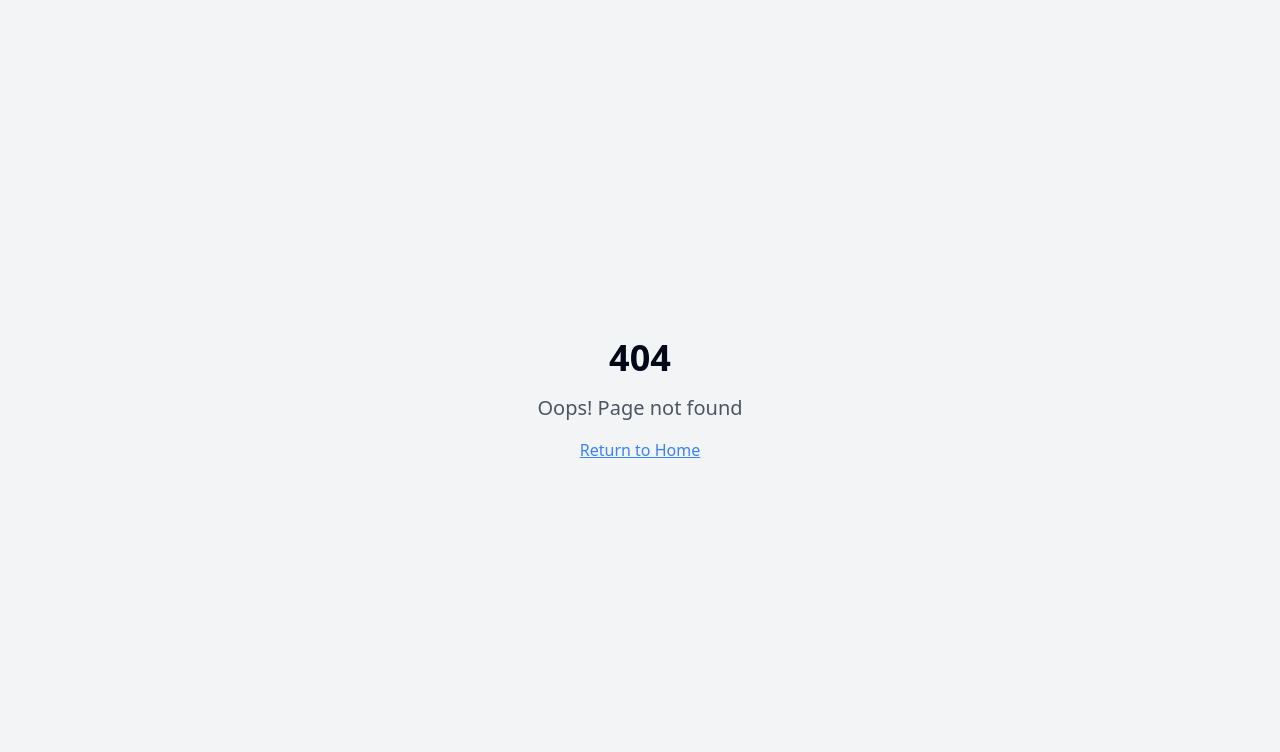
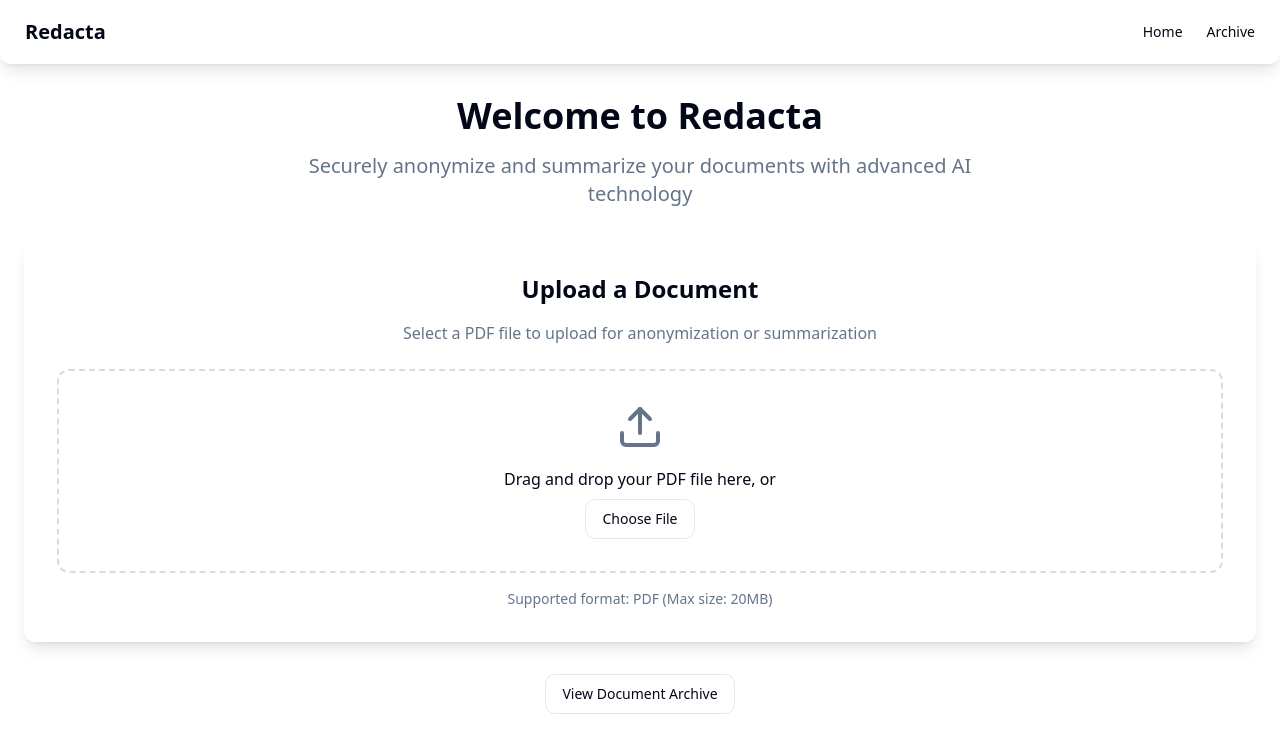
Before and after one commit to AET-DevOps25/team-oopsops, a React (Vite) app in the folder client/: page / in a window 1280 px wide. Before the commit this address had no page. Shown: the top 752 px of the page. Built offline with nearby package versions, Linux system fonts and the light colour scheme.

Commit message:
Add: Index page with Document upload functionality

```diff
--- a/client/src/App.tsx
+++ b/client/src/App.tsx
@@ -4,6 +4,7 @@ import { Toaster as Sonner } from "@/components/ui/sonner";
 import { TooltipProvider } from "@/components/ui/tooltip";
 import { QueryClient, QueryClientProvider } from "@tanstack/react-query";
 import { BrowserRouter, Routes, Route } from "react-router-dom";
+import Index from "./pages/Index";
 import NotFound from "./pages/NotFound";
 
 const queryClient = new QueryClient();
@@ -15,6 +16,7 @@ const App = () => (
       <Sonner />
       <BrowserRouter>
         <Routes>
+          <Route path="/" element={<Index />} />
           {/* ADD ALL CUSTOM ROUTES ABOVE THE CATCH-ALL "*" ROUTE */}
           <Route path="*" element={<NotFound />} />
         </Routes>
--- /dev/null
+++ b/client/src/pages/Index.tsx
@@ -0,0 +1,188 @@
+
+import React, { useState, useRef } from "react";
+import { Link } from "react-router-dom";
+import { Button } from "@/components/ui/button";
+import Navbar from "@/components/Navbar";
+import { Upload, FileText, X } from "lucide-react";
+
+const Index = () => {
+  const [selectedFile, setSelectedFile] = useState<File | null>(null);
+  const [isDragOver, setIsDragOver] = useState(false);
+  const [isUploading, setIsUploading] = useState(false);
+  const fileInputRef = useRef<HTMLInputElement>(null);
+
+  const handleFileSelect = (file: File) => {
+    const maxSizeInBytes = 20 * 1024 * 1024; // 20MB in bytes
+
+    if (file.type !== "application/pdf") {
+      alert("Please select a PDF file only.");
+      return;
+    }
+
+    if (file.size > maxSizeInBytes) {
+      alert("File size must be less than 20MB. Please select a smaller file.");
+      return;
+    }
+
+    setSelectedFile(file);
+  };
+
+  const handleFileChange = (event: React.ChangeEvent<HTMLInputElement>) => {
+    const file = event.target.files?.[0];
+    if (file) {
+      handleFileSelect(file);
+    }
+  };
+
+  const handleDragOver = (event: React.DragEvent) => {
+    event.preventDefault();
+    setIsDragOver(true);
+  };
+
+  const handleDragLeave = (event: React.DragEvent) => {
+    event.preventDefault();
+    setIsDragOver(false);
+  };
+
+  const handleDrop = (event: React.DragEvent) => {
+    event.preventDefault();
+    setIsDragOver(false);
+    const file = event.dataTransfer.files[0];
+    if (file) {
+      handleFileSelect(file);
+    }
+  };
+
+  const handleUpload = async () => {
+    if (!selectedFile) return;
+
+    setIsUploading(true);
+    const formData = new FormData();
+    formData.append("file", selectedFile);
+
+    try {
+      // TODO: Replace with actual API endpoint
+      const response = await fetch("/api/upload", {
+        method: "POST",
+        body: formData,
+      });
+
+      if (response.ok) {
+        alert("File uploaded successfully!");
+        setSelectedFile(null);
+        if (fileInputRef.current) {
+          fileInputRef.current.value = "";
+        }
+      } else {
+        alert("Upload failed. Please try again.");
+      }
+    } catch (error) {
+      console.error("Upload error:", error);
+      alert("Upload failed. Please try again.");
+    } finally {
+      setIsUploading(false);
+    }
+  };
+
+  const removeFile = () => {
+    setSelectedFile(null);
+    if (fileInputRef.current) {
+      fileInputRef.current.value = "";
+    }
+  };
+
+  return (
+    <div className="min-h-screen flex flex-col">
+      <Navbar />
+
+      <main className="flex-1 pt-24 pb-12 px-6">
+        <div className="max-w-7xl mx-auto text-center">
+          <h1 className="text-4xl font-bold mb-4">Welcome to Redacta</h1>
+          <p className="text-xl text-muted-foreground max-w-2xl mx-auto mb-8">
+            Securely anonymize and summarize your documents with advanced AI technology
+          </p>
+
+          <div className="glass-panel p-8 mb-8">
+            <h2 className="text-2xl font-semibold mb-4">Upload a Document</h2>
+            <p className="mb-6 text-muted-foreground">
+              Select a PDF file to upload for anonymization or summarization
+            </p>
+
+            <div
+              className={`border-2 border-dashed rounded-lg p-8 transition-colors ${
+                isDragOver
+                  ? "border-primary bg-primary/5"
+                  : "border-muted-foreground/25 hover:border-primary/50"
+              }`}
+              onDragOver={handleDragOver}
+              onDragLeave={handleDragLeave}
+              onDrop={handleDrop}
+            >
+              {selectedFile ? (
+                <div className="flex items-center justify-center space-x-4">
+                  <FileText className="w-8 h-8 text-primary" />
+                  <div className="flex-1 text-left">
+                    <p className="font-medium">{selectedFile.name}</p>
+                    <p className="text-sm text-muted-foreground">
+                      {(selectedFile.size / 1024 / 1024).toFixed(2)} MB
+                    </p>
+                  </div>
+                  <Button
+                    variant="ghost"
+                    size="sm"
+                    onClick={removeFile}
+                    disabled={isUploading}
+                  >
+                    <X className="w-4 h-4" />
+                  </Button>
+                </div>
+              ) : (
+                <div className="text-center">
+                  <Upload className="w-12 h-12 mx-auto mb-4 text-muted-foreground" />
+                  <p className="mb-2">Drag and drop your PDF file here, or</p>
+                  <Button
+                    variant="outline"
+                    onClick={() => fileInputRef.current?.click()}
+                  >
+                    Choose File
+                  </Button>
+                </div>
+              )}
+
+              <input
+                ref={fileInputRef}
+                type="file"
+                accept=".pdf"
+                onChange={handleFileChange}
+                className="hidden"
+              />
+            </div>
+
+            {selectedFile && (
+              <div className="mt-6">
+                <Button
+                  size="lg"
+                  onClick={handleUpload}
+                  disabled={isUploading}
+                  className="w-full sm:w-auto"
+                >
+                  {isUploading ? "Uploading..." : "Upload Document"}
+                </Button>
+              </div>
+            )}
+
+            <p className="text-sm text-muted-foreground mt-4">
+              Supported format: PDF (Max size: 20MB)
+            </p>
+          </div>
+
+          <Link to="/archive">
+            <Button variant="outline">View Document Archive</Button>
+          </Link>
+        </div>
+      </main>
+    </div>
+  );
+};
+
+export default Index;
```
